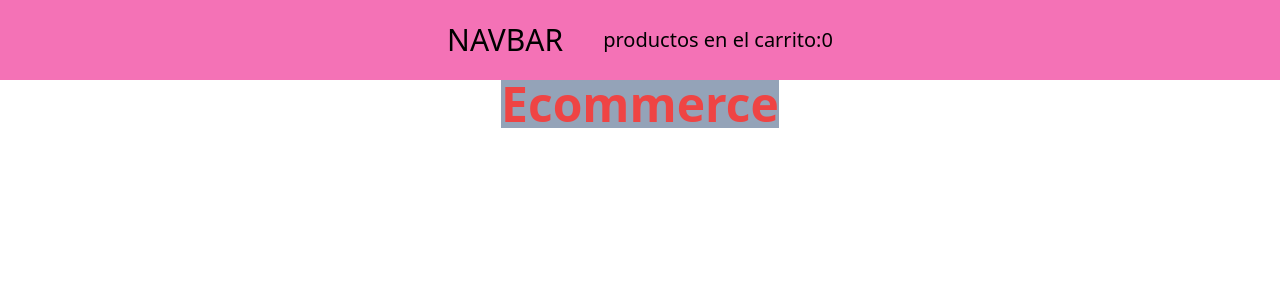
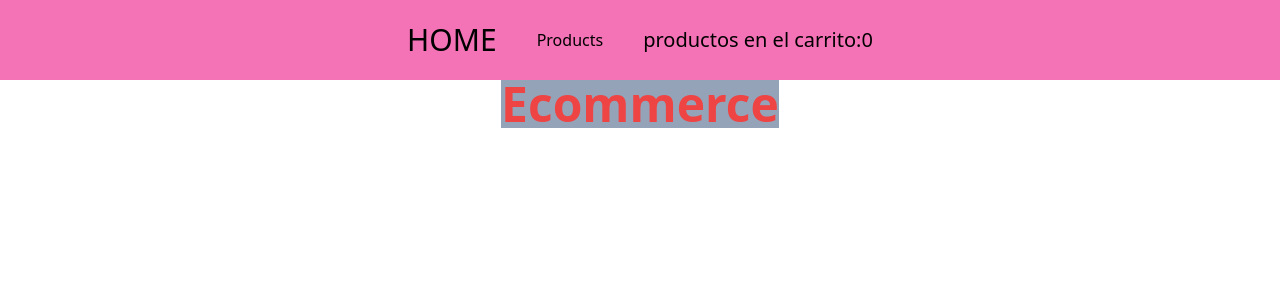
Before and after one commit to andresbonelli/bootcamp-tp-grupal, a Next.js app in the folder ecommerce-basico/: page / in a window 1280 px wide. Shown: the top 300 px of the page. Built offline with nearby package versions, Linux system fonts and the light colour scheme.

Commit message:
navbar links

```diff
--- a/ecommerce-basico/app/components/navbar/index.tsx
+++ b/ecommerce-basico/app/components/navbar/index.tsx
@@ -1,10 +1,14 @@
 import { useCart } from "@/app/CartContextProvider";
+import Link from "next/link";
 
 export default function Navbar() {
   const { totalItems } = useCart();
   return (
     <nav className=" h-20 w-full flex flex-row justify-center items-center py-5 px-20 bg-pink-400 gap-10">
-      <h1 className="text-3xl">NAVBAR</h1>
+      <Link href="/" className="text-3xl">
+        HOME
+      </Link>
+      <Link href="/products">Products</Link>
       <h1 className="text-xl">productos en el carrito:{totalItems}</h1>
     </nav>
   );
```
